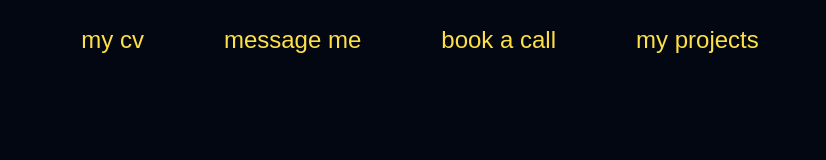
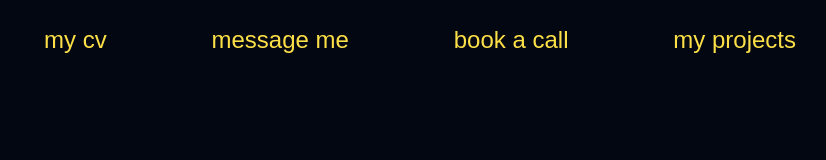
Before and after one commit to RamProg/ramiro-uk, a Next.js app: page / in a window 1280 px wide. Shown: the top 160 px of the page, without its empty margins (220-1046 px from the left). Built offline with nearby package versions, Linux system fonts and the light colour scheme; a web font is replaced by a local one.

Commit message:
change navbar width and spacing

```diff
--- a/src/components/Main/Landing/Nav.tsx
+++ b/src/components/Main/Landing/Nav.tsx
@@ -32,7 +32,7 @@ const Nav = () => {
     <nav
       id='nav'
       className='flex justify-center p-10 bg-orange-700 h-dynamicScreen sm:absolute sm:top-0 sm:left-0 sm:h-12 sm:p-0 sm:w-screen sm:bg-transparent sm:items-center'>
-      <ul className='flex flex-col items-center justify-evenly sm:flex-row sm:justify-between'>
+      <ul className='flex flex-col items-center content-around justify-between sm:flex-row sm:w-[48rem]'>
         {links.map((link, i) => {
           return (
             <Link
@@ -41,7 +41,7 @@ const Nav = () => {
               className='text-white'
               key={link.text}>
               <li
-                className={`flex items-center justify-center w-48 p-2 border-2 rounded-md h-14 sm:h-8 sm:w-auto sm:border-0 sm:text-yellow-300 sm:ml-8 sm:mr-8 sm:mt-8 sm:hover:text-yellow-100 ${cedarville.variable} sm:font-serif sm:text-2xl`}>
+                className={`flex items-center justify-center w-48 p-2 border-2 rounded-md h-14 sm:h-8 sm:w-auto sm:border-0 sm:text-yellow-300 sm:mt-8 sm:hover:text-yellow-100 ${cedarville.variable} sm:font-serif sm:text-2xl`}>
                 {link.text.toLocaleLowerCase()}
               </li>
             </Link>
```
